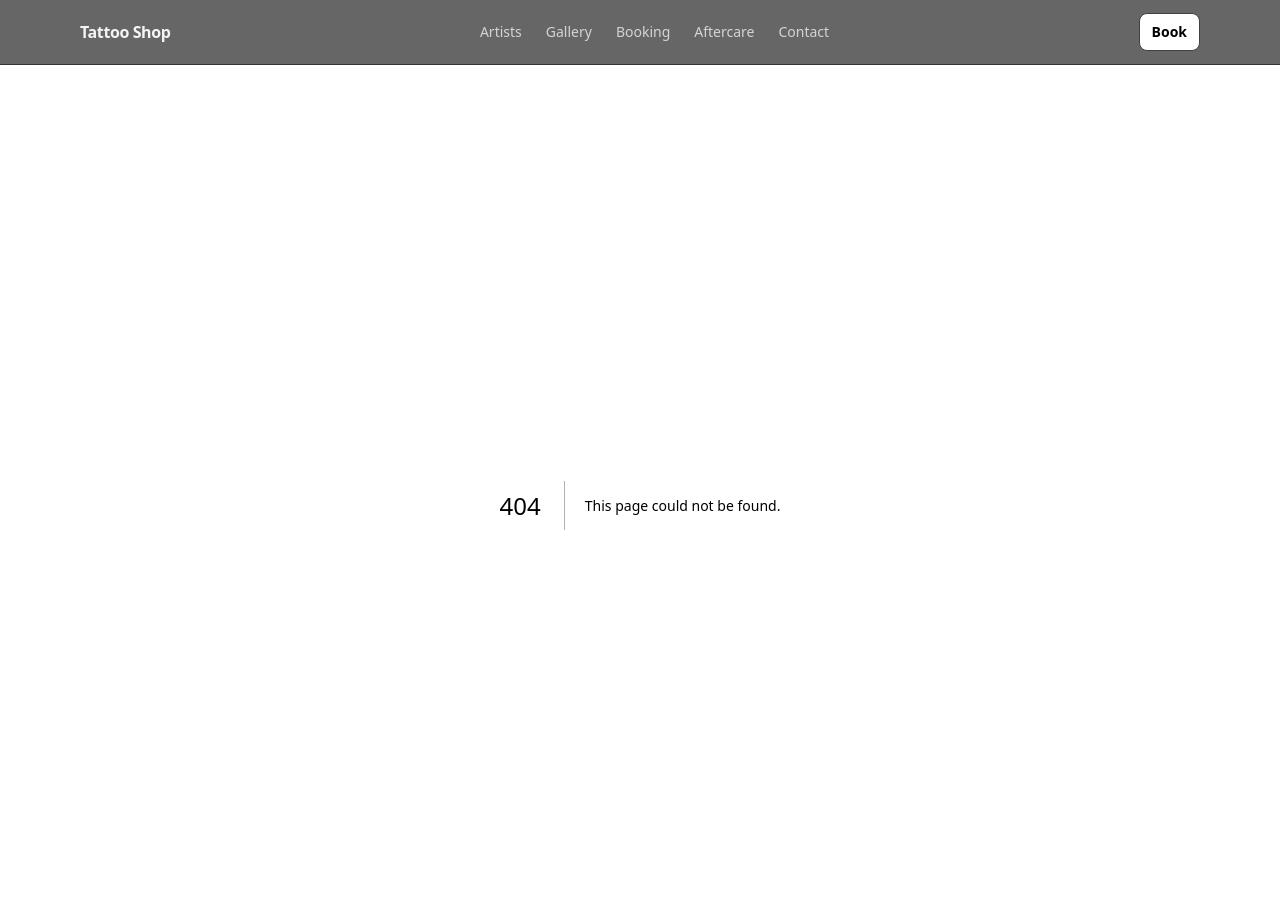
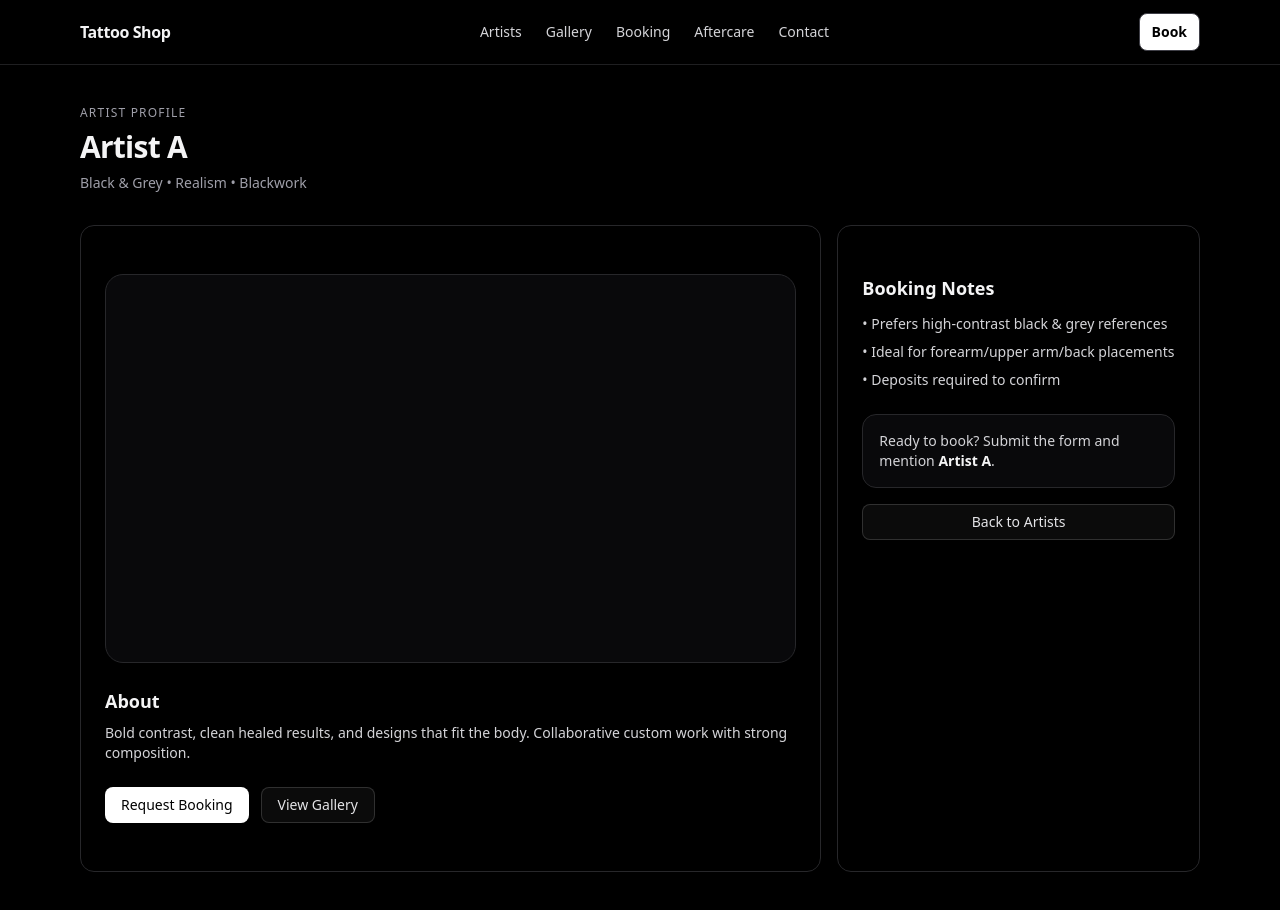
Before and after one commit to belonsavon-sys/tattoo-shop-website, a Next.js app: page /artists/artist-a in a window 1280 px wide. Before the commit this address had no page. Shown: the top 910 px of the page. Built offline with nearby package versions, Linux system fonts and the light colour scheme.

Commit message:
feat: artists page and dynamic artist profiles

```diff
--- /dev/null
+++ b/app/artists/[slug]/page.tsx
@@ -0,0 +1,138 @@
+import { Card, CardContent } from "@/components/ui/card";
+import { Button } from "@/components/ui/button";
+
+type Artist = {
+  slug: string;
+  name: string;
+  specialties: string[];
+  bio: string;
+  bookingNotes: string[];
+};
+
+const ARTISTS: Artist[] = [
+  {
+    slug: "artist-a",
+    name: "Artist A",
+    specialties: ["Black & Grey", "Realism", "Blackwork"],
+    bio: "Bold contrast, clean healed results, and designs that fit the body. Collaborative custom work with strong composition.",
+    bookingNotes: [
+      "Prefers high-contrast black & grey references",
+      "Ideal for forearm/upper arm/back placements",
+      "Deposits required to confirm",
+    ],
+  },
+  {
+    slug: "artist-b",
+    name: "Artist B",
+    specialties: ["Fine Line", "Minimal", "Floral"],
+    bio: "Delicate linework and subtle shading. Best for minimal designs, florals, and detailed small-to-medium pieces.",
+    bookingNotes: [
+      "Bring 2–3 reference images for line style",
+      "Be clear about size (in inches) and placement",
+      "Avoid over-detailing for tiny placements",
+    ],
+  },
+  {
+    slug: "artist-c",
+    name: "Artist C",
+    specialties: ["Lettering", "Script", "Ornamental"],
+    bio: "Readable lettering with strong flow and spacing. Helps refine phrase choices for longevity and clarity.",
+    bookingNotes: [
+      "Provide the exact text and preferred font vibe",
+      "Placement photos help scale and alignment",
+      "Legibility first — especially for small sizes",
+    ],
+  },
+];
+
+export default async function ArtistProfilePage({
+  params,
+}: {
+  params: Promise<{ slug: string }>;
+}) {
+  const { slug } = await params;
+  const artist = ARTISTS.find((a) => a.slug === slug);
+
+  if (!artist) {
+    return (
+      <main className="space-y-6">
+        <h1 className="text-2xl font-semibold text-zinc-100">Artist not found</h1>
+        <p className="text-sm text-zinc-400">
+          The artist profile you’re looking for doesn’t exist.
+        </p>
+        <a href="/artists">
+          <Button className="bg-white text-black hover:bg-zinc-200">Back to Artists</Button>
+        </a>
+      </main>
+    );
+  }
+
+  return (
+    <main className="space-y-8">
+      <section className="space-y-2">
+        <p className="text-xs uppercase tracking-widest text-zinc-400">
+          Artist Profile
+        </p>
+        <h1 className="text-3xl font-semibold tracking-tight text-zinc-100">
+          {artist.name}
+        </h1>
+        <p className="text-sm text-zinc-400">{artist.specialties.join(" • ")}</p>
+      </section>
+
+      <section className="grid gap-4 lg:grid-cols-3">
+        <Card className="border-zinc-800 bg-black lg:col-span-2">
+          <CardContent className="p-6">
+            <div className="aspect-[16/9] w-full rounded-2xl border border-zinc-800 bg-zinc-950" />
+            <h2 className="mt-6 text-lg font-semibold text-zinc-100">About</h2>
+            <p className="mt-2 text-sm text-zinc-300">{artist.bio}</p>
+
+            <div className="mt-6 flex flex-wrap gap-3">
+              <a href="/booking">
+                <Button className="bg-white text-black hover:bg-zinc-200">
+                  Request Booking
+                </Button>
+              </a>
+              <a href="/gallery">
+                <Button
+                  variant="outline"
+                  className="border-zinc-800 text-zinc-200 hover:bg-zinc-950"
+                >
+                  View Gallery
+                </Button>
+              </a>
+            </div>
+          </CardContent>
+        </Card>
+
+        <Card className="border-zinc-800 bg-black">
+          <CardContent className="p-6">
+            <h2 className="text-lg font-semibold text-zinc-100">Booking Notes</h2>
+            <ul className="mt-3 space-y-2 text-sm text-zinc-300">
+              {artist.bookingNotes.map((x) => (
+                <li key={x}>• {x}</li>
+              ))}
+            </ul>
+
+            <div className="mt-6 rounded-xl border border-zinc-800 bg-zinc-950 p-4">
+              <p className="text-sm text-zinc-300">
+                Ready to book? Submit the form and mention{" "}
+                <span className="font-semibold text-zinc-100">{artist.name}</span>.
+              </p>
+            </div>
+
+            <div className="mt-4">
+              <a href="/artists">
+                <Button
+                  variant="outline"
+                  className="w-full border-zinc-800 text-zinc-200 hover:bg-zinc-950"
+                >
+                  Back to Artists
+                </Button>
+              </a>
+            </div>
+          </CardContent>
+        </Card>
+      </section>
+    </main>
+  );
+}
--- a/app/artists/page.tsx
+++ b/app/artists/page.tsx
@@ -1,8 +1,111 @@
+import { Card, CardContent } from "@/components/ui/card";
+import { Button } from "@/components/ui/button";
+
+type Artist = {
+  slug: string;
+  name: string;
+  specialties: string[];
+  bio: string;
+  instagram?: string;
+};
+
+const ARTISTS: Artist[] = [
+  {
+    slug: "artist-a",
+    name: "Artist A",
+    specialties: ["Black & Grey", "Realism", "Blackwork"],
+    bio: "Focuses on bold contrast and clean healed results. Custom designs built around placement and flow.",
+    instagram: "https://instagram.com/",
+  },
+  {
+    slug: "artist-b",
+    name: "Artist B",
+    specialties: ["Fine Line", "Minimal", "Floral"],
+    bio: "Known for delicate linework and subtle shading. Great for minimal designs and detailed micro pieces.",
+    instagram: "https://instagram.com/",
+  },
+  {
+    slug: "artist-c",
+    name: "Artist C",
+    specialties: ["Lettering", "Script", "Ornamental"],
+    bio: "Specializes in readable, balanced lettering and layout. Helps refine phrases for longevity and clarity.",
+    instagram: "https://instagram.com/",
+  },
+];
+
 export default function ArtistsPage() {
   return (
-    <main style={{ padding: 24 }}>
-      <h1>Artists</h1>
-      <p>Meet the artists, styles, and booking links.</p>
+    <main className="space-y-8">
+      <section className="space-y-2">
+        <h1 className="text-3xl font-semibold tracking-tight text-zinc-100">
+          Artists
+        </h1>
+        <p className="max-w-2xl text-sm text-zinc-400">
+          Browse each artist’s portfolio, specialties, and booking preferences.
+        </p>
+      </section>
+
+      <section className="grid gap-4 sm:grid-cols-2 lg:grid-cols-3">
+        {ARTISTS.map((a) => (
+          <Card key={a.slug} className="border-zinc-800 bg-black">
+            <CardContent className="p-5">
+              <div className="flex items-start justify-between gap-4">
+                <div>
+                  <div className="text-base font-semibold text-zinc-100">
+                    {a.name}
+                  </div>
+                  <div className="mt-1 text-xs text-zinc-400">
+                    {a.specialties.join(" • ")}
+                  </div>
+                </div>
+
+                <a href={`/artists/${a.slug}`}>
+                  <Button
+                    variant="outline"
+                    className="border-zinc-800 text-zinc-200 hover:bg-zinc-950"
+                  >
+                    View
+                  </Button>
+                </a>
+              </div>
+
+              <div className="mt-4">
+                <div className="aspect-[4/3] w-full rounded-xl border border-zinc-800 bg-zinc-950" />
+                <p className="mt-4 text-sm text-zinc-300">{a.bio}</p>
+              </div>
+
+              <div className="mt-4 flex flex-wrap gap-2">
+                <a href="/booking">
+                  <Button className="bg-white text-black hover:bg-zinc-200">
+                    Request Booking
+                  </Button>
+                </a>
+
+                {a.instagram ? (
+                  <a
+                    href={a.instagram}
+                    target="_blank"
+                    rel="noreferrer"
+                    className="text-sm text-zinc-400 underline hover:text-white"
+                  >
+                    Instagram
+                  </a>
+                ) : null}
+              </div>
+            </CardContent>
+          </Card>
+        ))}
+      </section>
+
+      <section className="rounded-2xl border border-zinc-800 bg-zinc-950 p-6">
+        <p className="text-sm text-zinc-300">
+          Not sure who to choose? Submit a{" "}
+          <a className="underline hover:text-white" href="/booking">
+            booking request
+          </a>{" "}
+          and we’ll match you with the right artist for your style.
+        </p>
+      </section>
     </main>
   );
 }
```
